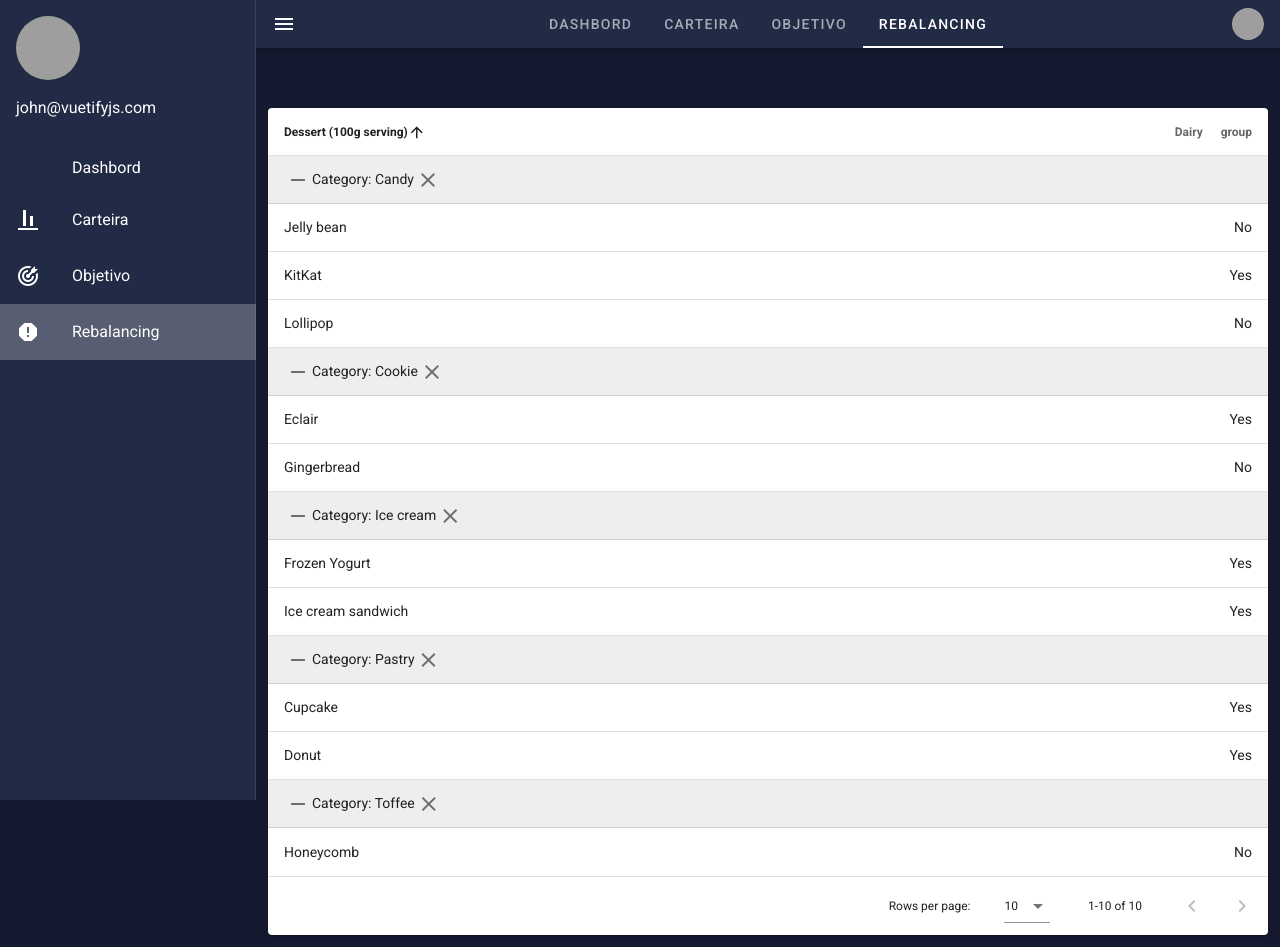
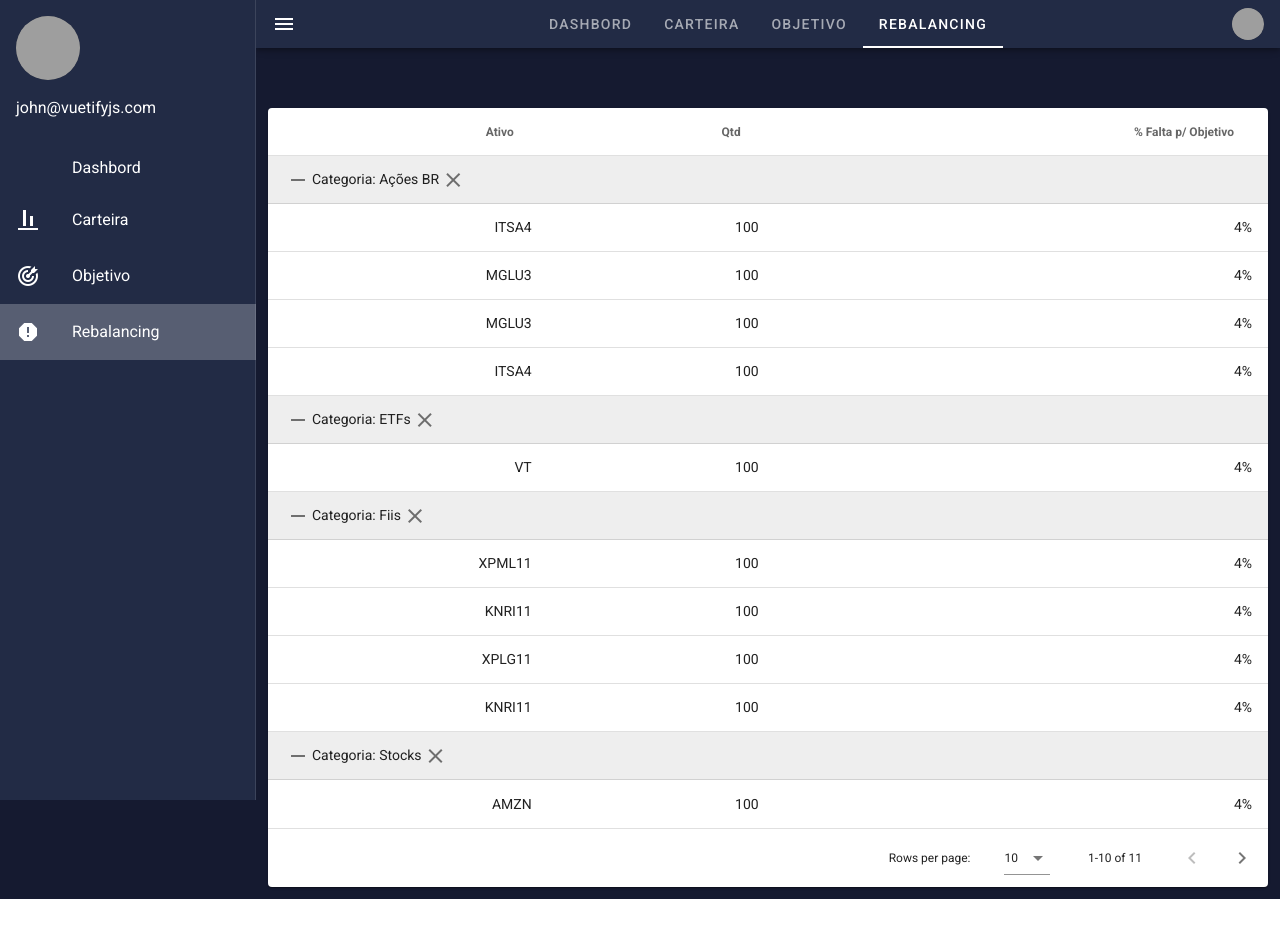
Before and after one commit to erickmob/yieldme-front, a Vue app: page /rebalancing in a window 1280 px wide. After the commit the page ends 899 px from the top, so only its background shows below. Built offline with nearby package versions, Linux system fonts and the light colour scheme; grey boxes are pictures that could not be loaded.

Commit message:
rebalacing changes

```diff
--- a/src/components/Rebalancing.vue
+++ b/src/components/Rebalancing.vue
@@ -1,10 +1,10 @@
 <template>
   <v-data-table
     :headers="headers"
-    :items="desserts"
+    :items="assets"
     item-key="name"
     sort-by="name"
-    group-by="category"
+    group-by="categoria"
     class="elevation-1"
     show-group-by
   ></v-data-table>
@@ -16,64 +16,82 @@
       return {
         headers: [
           {
-            text: 'Dessert (100g serving)',
+            text: 'Categoria',
             align: 'start',
-            value: 'name',
-            groupable: false,
+            value: 'categoria',
+            groupable: true,
           },
-          { text: 'Category', value: 'category', align: 'right' },
-          { text: 'Dairy', value: 'dairy', align: 'right' },
+          { text: 'Ativo', value: 'asset', align: 'right',groupable: false },
+          { text: 'Qtd', value: 'qtd', align: 'right',groupable: false },
+          { text: '% Falta p/ Objetivo', value: 'target', align: 'right',groupable: false },
         ],
-        desserts: [
+        assets: [
           {
-            name: 'Frozen Yogurt',
-            category: 'Ice cream',
-            dairy: 'Yes',
+            asset: 'ITSA4',
+            categoria: 'Ações BR',
+            qtd: '100',
+            target: '4%',
+          },
+
+          {
+            asset: 'VT',
+            categoria: 'ETFs',
+            qtd: '100',
+            target: '4%',
           },
           {
-            name: 'Ice cream sandwich',
-            category: 'Ice cream',
-            dairy: 'Yes',
+            asset: 'MGLU3',
+            categoria: 'Ações BR',
+            qtd: '100',
+            target: '4%',
           },
           {
-            name: 'Eclair',
-            category: 'Cookie',
-            dairy: 'Yes',
+            asset: 'XPML11',
+            categoria: 'Fiis',
+            qtd: '100',
+            target: '4%',
           },
           {
-            name: 'Cupcake',
-            category: 'Pastry',
-            dairy: 'Yes',
+            asset: 'KNRI11',
+            categoria: 'Fiis',
+            qtd: '100',
+            target: '4%',
           },
           {
-            name: 'Gingerbread',
-            category: 'Cookie',
-            dairy: 'No',
+            asset: 'XPLG11',
+            categoria: 'Fiis',
+            qtd: '100',
+            target: '4%',
           },
           {
-            name: 'Jelly bean',
-            category: 'Candy',
-            dairy: 'No',
+            asset: 'AMZN',
+            categoria: 'Stoks',
+            qtd: '100',
+            target: '4%',
           },
           {
-            name: 'Lollipop',
-            category: 'Candy',
-            dairy: 'No',
+            asset: 'KNRI11',
+            categoria: 'Fiis',
+            qtd: '100',
+            target: '4%',
           },
           {
-            name: 'Honeycomb',
-            category: 'Toffee',
-            dairy: 'No',
+            asset: 'MGLU3',
+            categoria: 'Ações BR',
+            qtd: '100',
+            target: '4%',
           },
           {
-            name: 'Donut',
-            category: 'Pastry',
-            dairy: 'Yes',
+            asset: 'AMZN',
+            categoria: 'Stocks',
+            qtd: '100',
+            target: '4%',
           },
           {
-            name: 'KitKat',
-            category: 'Candy',
-            dairy: 'Yes',
+            asset: 'ITSA4',
+            categoria: 'Ações BR',
+            qtd: '100',
+            target: '4%',
           },
         ],
       }
```
